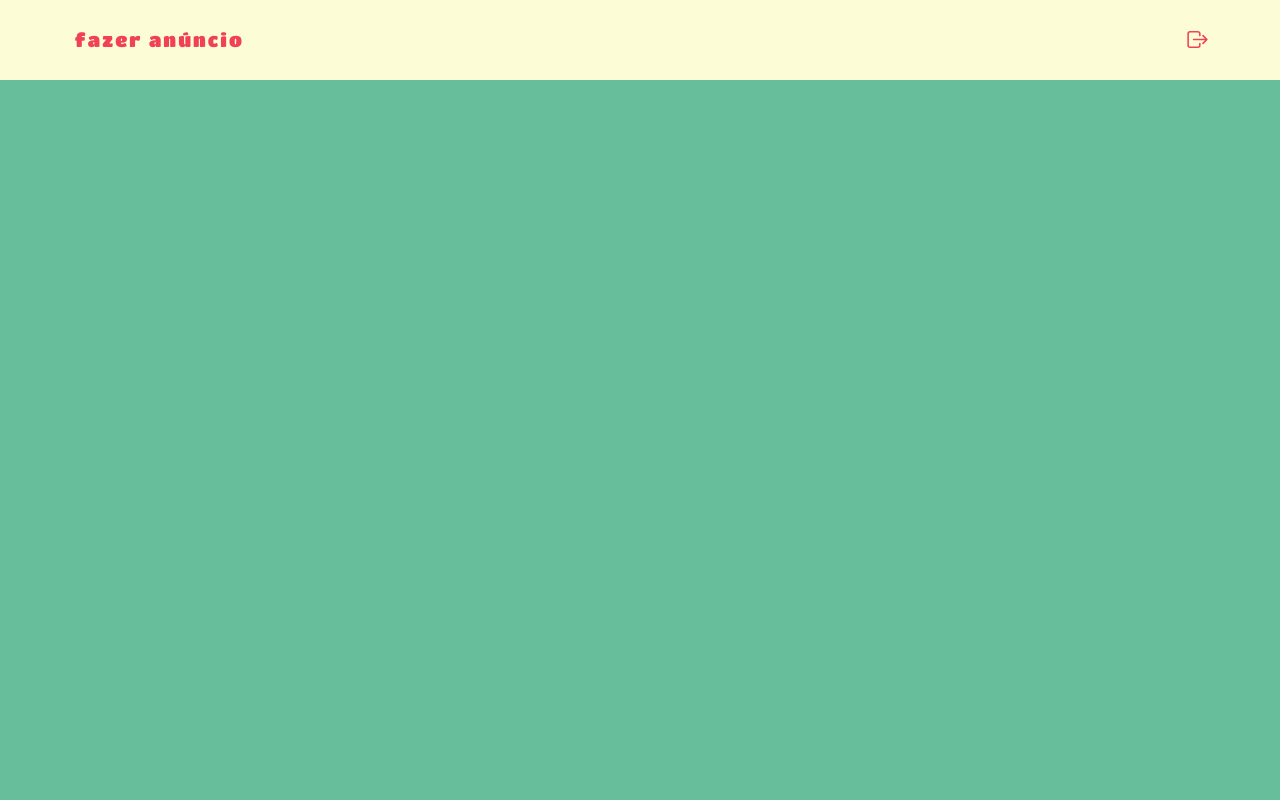
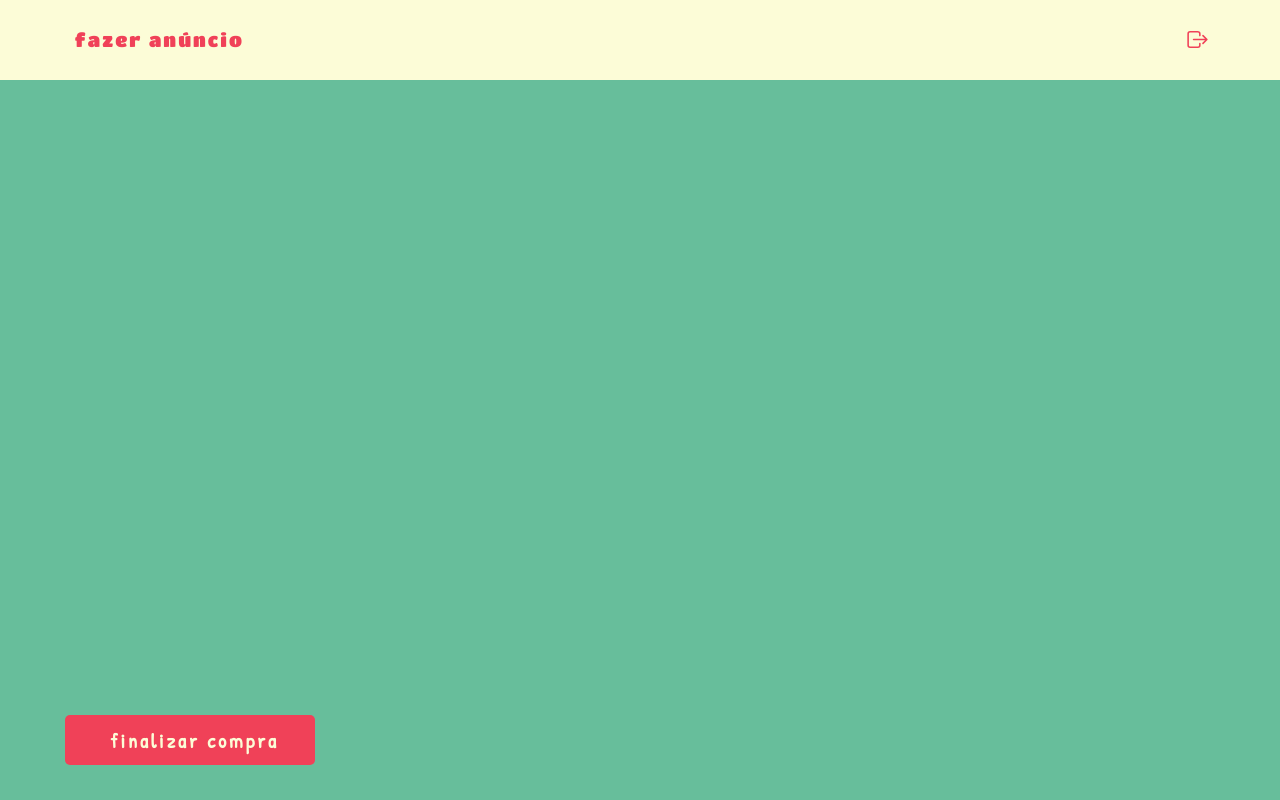
Before and after one commit to Vittorio-Fassano/projeto15-brechofut-front, a React (Create React App) app: page /carrinho in a window 1280 px wide. Built offline with nearby package versions, Linux system fonts and the light colour scheme.

Commit message:
feat: carrinho style

```diff
--- a/src/components/anuncios/home.js
+++ b/src/components/anuncios/home.js
@@ -29,6 +29,7 @@ export function Home() {
         });
     }, []);
 
+
     return (
         <>
             <Header />
@@ -43,7 +44,6 @@ export function Home() {
 }
 
 function TodosAnuncios(props) {
-
     const { info } = props
 
     return (
@@ -55,11 +55,19 @@ function TodosAnuncios(props) {
             <h2 >{info.value} R$</h2>
             <h3 >{info.user}</h3>
             <button>
-                <h5>add</h5>
+                <h5 onClick={adicionarCarrinho}>add</h5>
             </button>
         </ContainerAnuncios>
     );
 }
+
+function adicionarCarrinho() {
+
+
+
+}
+
+
 
 
 const ContainerMain = styled.div`
@@ -84,9 +92,10 @@ const ContainerAnuncios = styled.div`
         border: none;
         background-color: #95d0b8;
         color: #f04158;
-        margin-left: 95px;
+        margin-left: 98px;
         margin-bottom:17px;
         margin-top: 3px;
+        cursor: pointer;
 
         h5 {
             color: #f04158;
--- a/src/components/anuncios/meusAnuncios.js
+++ b/src/components/anuncios/meusAnuncios.js
@@ -32,12 +32,21 @@ export function MeusAnuncios() {
         <>
             < Header/>
             <ContainerMain>
-                {meusAnuncios.map(anuncio => <TodosMeusAnuncios info={anuncio} key={MeusAnuncios.id} />).reverse()}
+                {
+                meusAnuncios.length > 0 ?
+                <>
+                    {meusAnuncios.map(anuncio => <TodosMeusAnuncios info={anuncio} key={MeusAnuncios.id} />).reverse()}
+                </>
+                :
+                <>
+                    <p>Você ainda não fez nenhum anúncio!</p>
+                </>
+                }
             </ContainerMain>
             <NovoAnuncioFooter/>
         </>
     )
-}
+} //ternario nao esta funcionando mas quando tem algum anuncio feito ele imprime
 
 function TodosMeusAnuncios(props) {
 
@@ -66,6 +75,14 @@ const ContainerMain = styled.div`
     flex-direction: column;
     margin-top: 62px;
     margin-bottom: 85px;
+
+    p {
+    font-size: 17px;
+    color: black;
+    font-family: 'Patrick Hand', cursive;
+    margin-bottom: 2px;
+    letter-spacing: 1px;
+    }
 `;
 
 const ContainerAnuncios = styled.div`
@@ -81,7 +98,8 @@ const ContainerAnuncios = styled.div`
         border: none;
         background-color: #95d0b8;
         color: #f04158;
-        margin-left: 95px;
+        margin-left: 93px;
+        cursor: pointer;
     }
 
     p {
@@ -96,7 +114,7 @@ const ContainerAnuncios = styled.div`
     font-size: 19px;
     color: #fcfcd7;
     font-family: 'Patrick Hand', cursive;
-    margin-left: 90px;
+    margin-left: 85px;
     margin-bottom: 1px;
     letter-spacing: 1px;
     }
--- a/src/components/carrinho.js
+++ b/src/components/carrinho.js
@@ -9,10 +9,38 @@ export function Carrinho() {
     return (
         <>
             <Header />
-
+            <ContainerMain>
+                <button>finalizar compra</button>
+            </ContainerMain>
 
         </>
     )
 }
 
 //styled components
+
+
+const ContainerMain = styled.div `
+
+    button {
+        width:250px;
+        height:50px;
+        border: 1px solid #D5D5D5;
+        border-radius: 5px;
+        margin-bottom:35px;
+        margin-left:65px;
+        position: fixed;
+        bottom: 0;
+        padding-left:15px;
+        font-size: 20px;
+        border: none;
+        text-align:center;
+        align-items: center;
+        background-color: #f04158;
+        color:#fcfcd7;
+        font-family: 'Patrick Hand', cursive;
+        font-weight: 700;
+        letter-spacing: 3px;
+        cursor: pointer;
+    }
+`;
```
